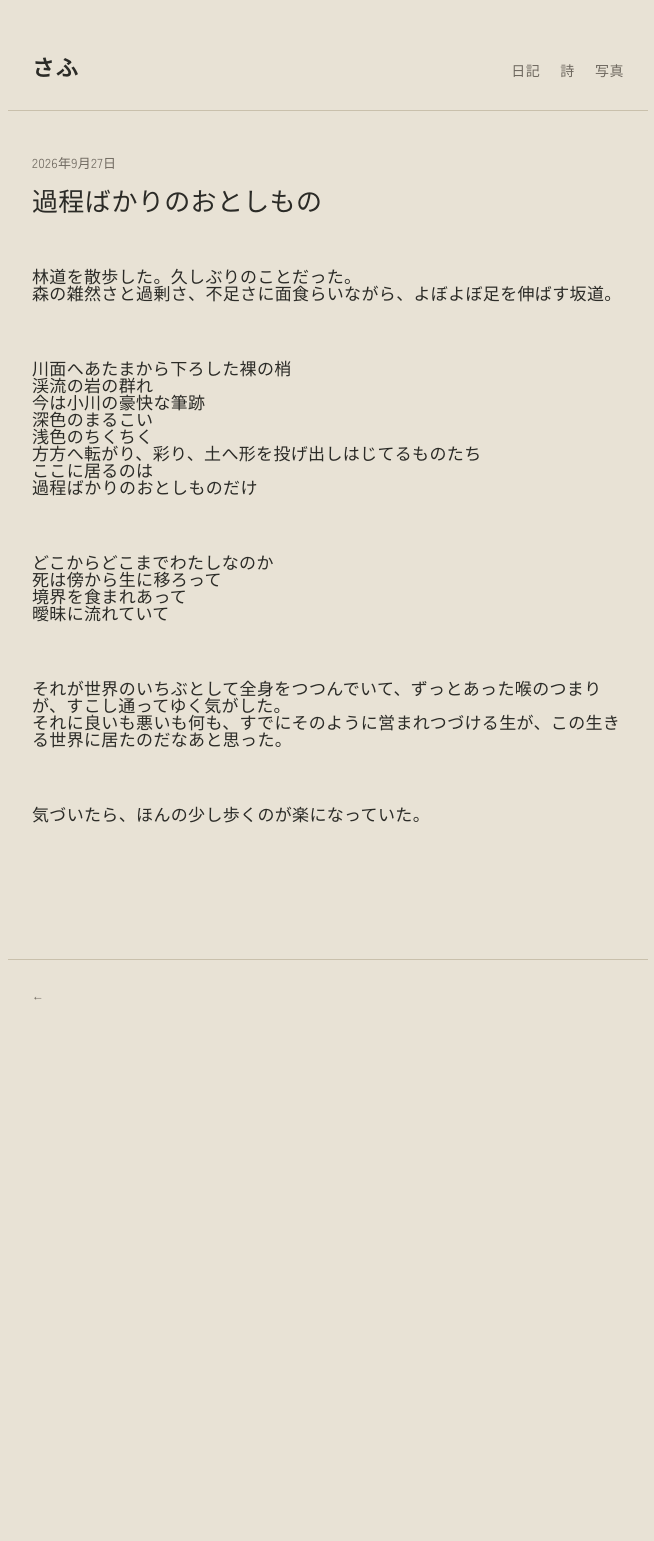
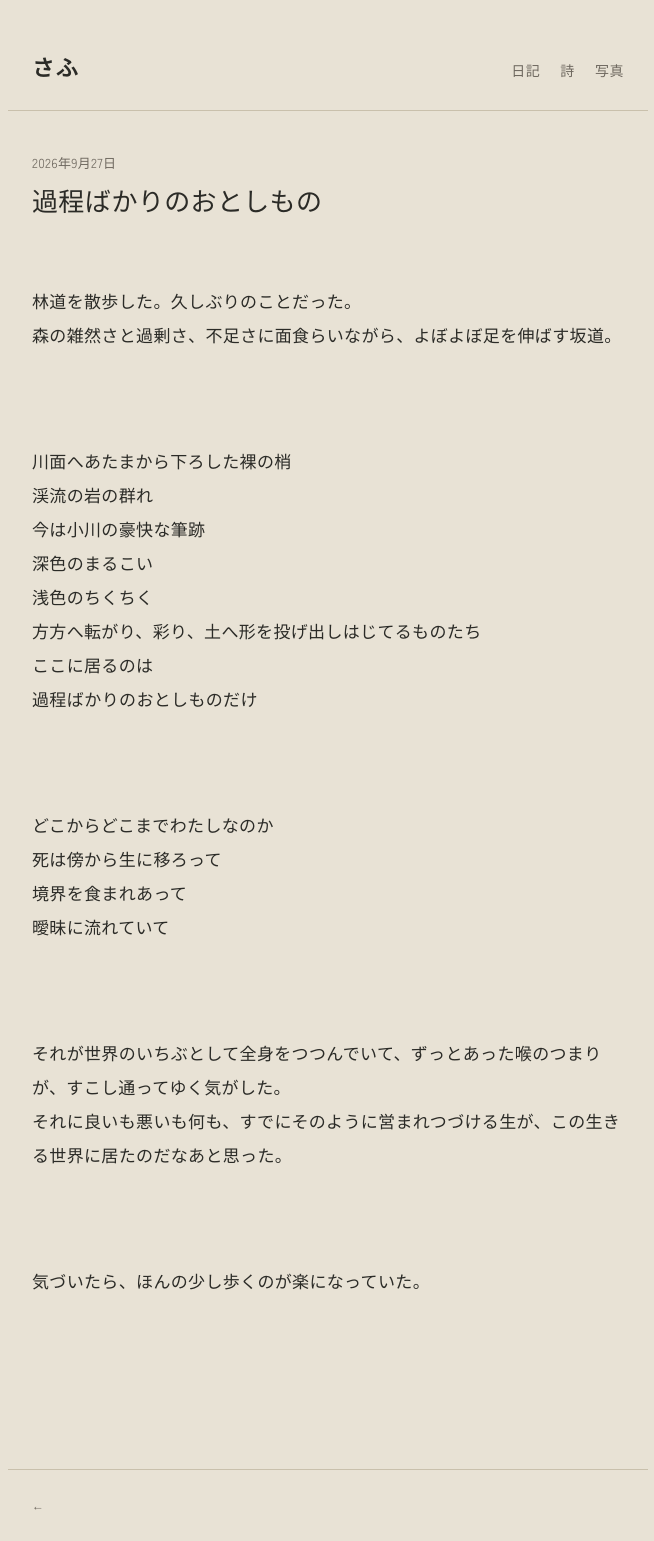
Before and after one commit to safusaf/safusaf.github.io, a Jekyll site: the page built from _posts/2026-09-27-post.md, in a window 1280 px wide. Shown: the whole page, without its empty margins (312-966 px from the left). Built offline with Jekyll 4.4.1, drawn with Linux system fonts in a browser that asks for light colours; some web fonts are replaced; before the commit the page ends 1031 px from its top, so only the background shows below that.

Commit message:
Update style.css

```diff
--- a/assets/css/style.css
+++ b/assets/css/style.css
@@ -29,9 +29,9 @@ main { max-width: 640px; margin: 0 auto; padding: 40px 24px 80px; }
 .entry-list-item a:hover .entry-list-title, .entry-list-item a:focus-visible .entry-list-title { color: var(--indigo); }
 .entry-date { font-family: var(--sans); font-size: 13px; color: var(--ink-soft); margin: 0 0 8px; }
 .entry-title { font-family: var(--title);  font-size: 26px; font-weight: 700; line-height: 1.5; margin: 0 0 28px; }
-.entry-body { font-size: 17px; line-height: 1; }
+.entry-body { font-size: 17px; line-height: 2; }
 .entry-body p { margin: 0 0 1.4em; }
-.entry-body { font-size: 17px; line-height: 1; white-space: pre-line; }
+.entry-body { font-size: 17px; line-height: 2; white-space: pre-line; }
 .entry-poem .entry-title { margin-bottom: 40px; }
 .poem-body { white-space: pre-line; font-size: 18px; line-height: 2.3; }
 .entry-poem .entry-date { margin-top: 40px; }
```
